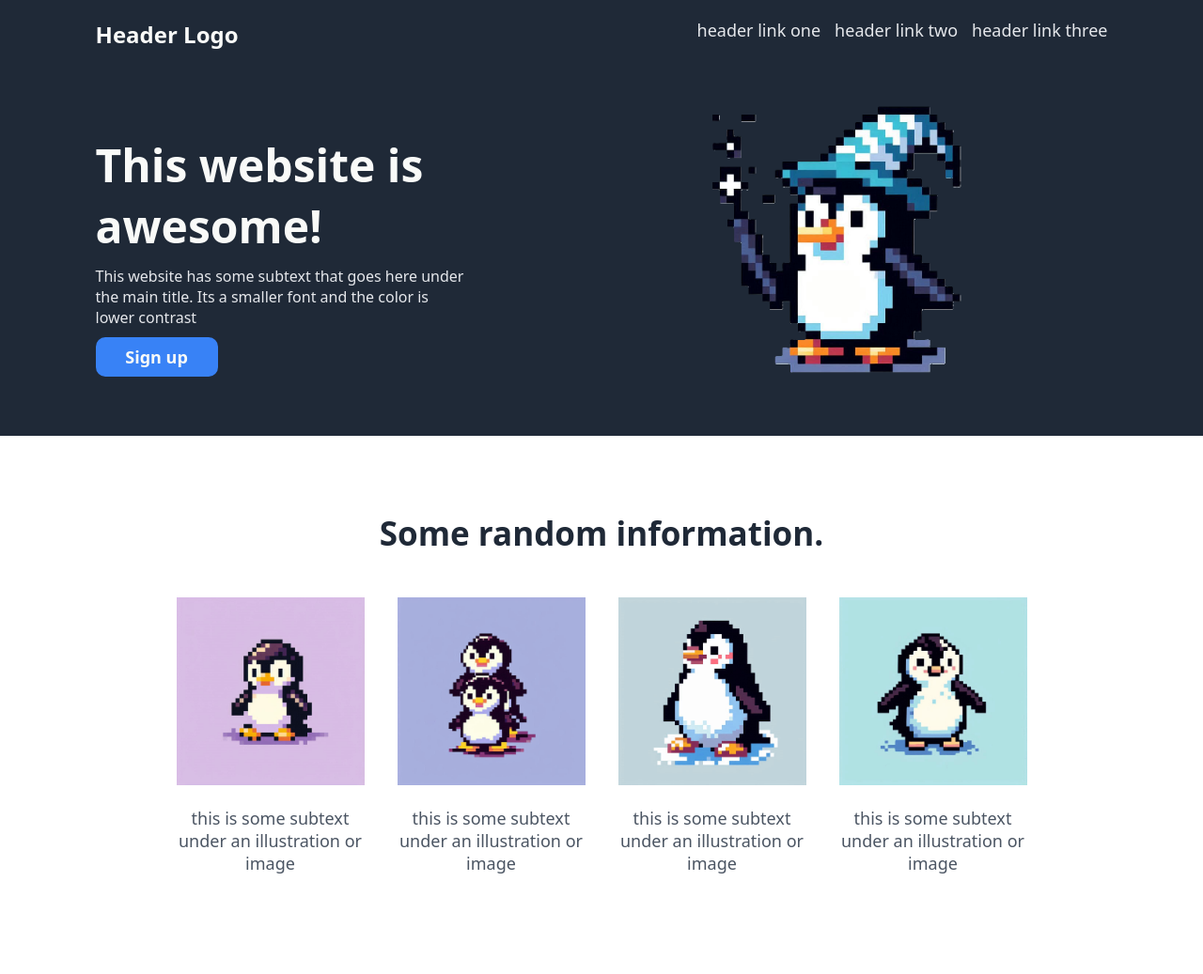
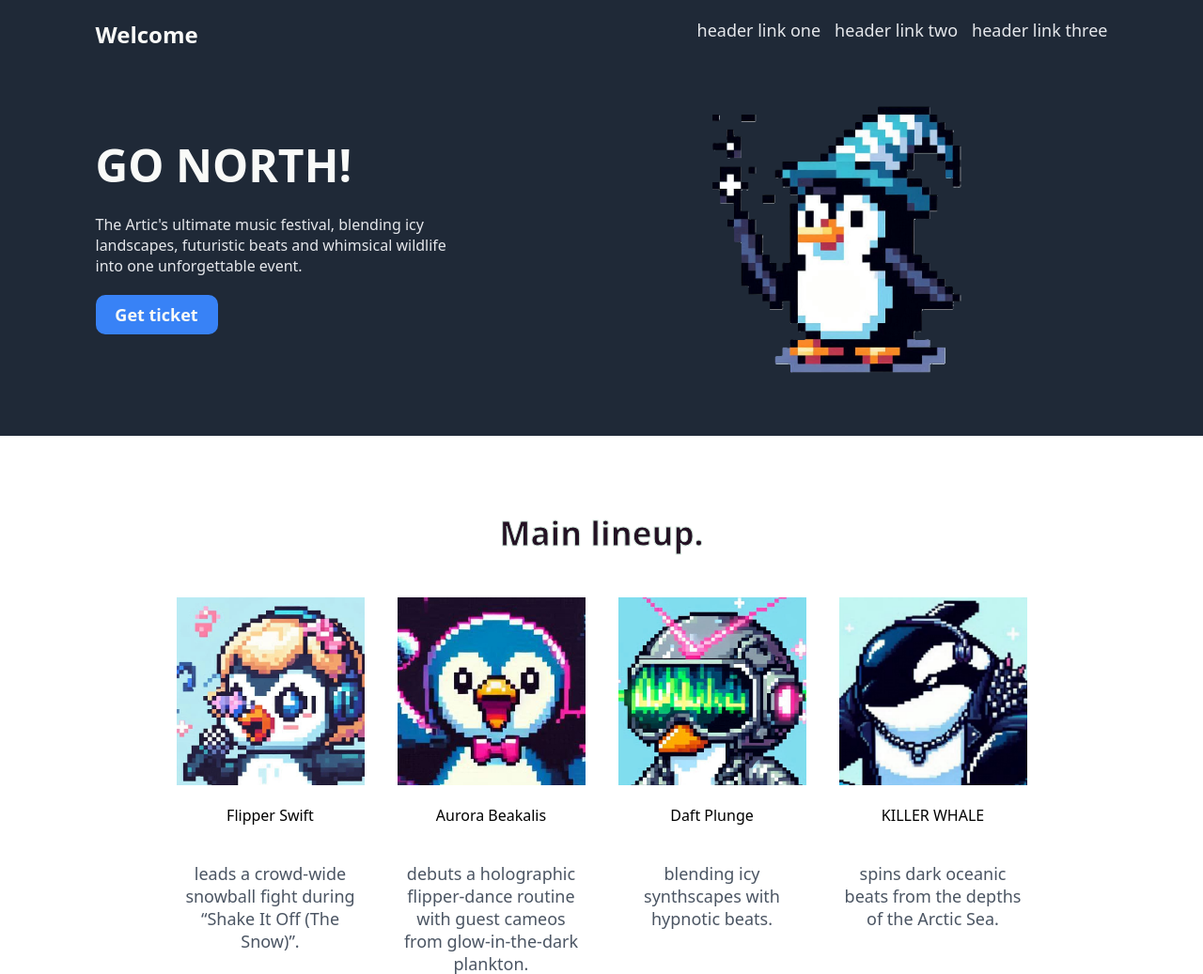
Before and after one commit to Brsukword/Project-Landing-Page, a plain HTML site: page index.html in a window 1280 px wide. Shown: the top 1037 px of the page at 94% size. Drawn offline with Linux system fonts and the light colour scheme.

Commit message:
new images and a new theme has been added to the page

```diff
--- a/index.html
+++ b/index.html
@@ -7,13 +7,16 @@
     <title>Awesome Webpage</title>
 </head>
 <body>
+    <div>
+
+    </div>
     <div style="display: flex;padding: 10px; gap: 180px; justify-content: center; background-color: #1f2937;">
         <div class="title">
-        <h2>Header Logo</h2>
+        <h2>Welcome</h2>
         <div class="subdivision">
-            <h1>This website is awesome!</h1>
-            <div class="Mid">This website has some subtext that goes here under the main title. Its a smaller font and the color is lower contrast</title></div>
-            <button>Sign up</button>
+            <h1>GO NORTH!</h1>
+            <div class="Mid">The Artic's ultimate music festival, blending icy landscapes, futuristic beats and whimsical wildlife into one unforgettable event.</title></div>
+            <button>Get ticket</button>
 
         </div>
 
@@ -29,24 +32,28 @@
     </div>
 
     <div class="info">
-        <h3>Some random information.</h3>
+        <h3>Main lineup.</h3>
         <div class="subinfo">
             <div class="subdivision2">
-                <img class="size"      alt="block1" src="images/OIG4.jpeg">
-                <p class="size">this is some subtext under an illustration or image</p>
+                <img class="size"      alt="block1" src="images/Penguin1.jpg">
+                <p>Flipper Swift</p>
+                <p style="height: 50px;" class="size">leads a crowd-wide snowball fight during “Shake It Off (The Snow)”.</p>
 
             </div>
             <div class="subdivision2">
-                <img class="size"      alt="block2" src="images/OIG1.jpeg">
-                <p class="size">this is some subtext under an illustration or image</p>
+                <img class="size"      alt="block2" src="images/Penguin2.jpg">
+                <p>Aurora Beakalis</p>
+                <p style="height: 50px;" class="size">debuts a holographic flipper-dance routine with guest cameos from glow-in-the-dark plankton.</p>
             </div>
             <div class="subdivision2">
-                <img class="size"      alt="block3" src="images/OIG4 (2).jpeg">
-                <p class="size">this is some subtext under an illustration or image</p>
+                <img class="size"      alt="block3" src="images/Penguin3.jpg">
+                <p>Daft Plunge</p>
+                <p style="height: 50px;" class="size">blending icy synthscapes with hypnotic beats.</p>
             </div>
             <div class="subdivision2">
-                <img class="size"      alt="block4" src="images/OIG4 (3).jpeg">
-                <p class="size">this is some subtext under an illustration or image</p>
+                <img class="size"      alt="block4" src="images/Untitled design.png">
+                <p>KILLER WHALE</p>
+                <p style="height: 50px;" class="size">spins dark oceanic beats from the depths of the Arctic Sea.</p>
             </div>
         </div>
 
@@ -55,20 +62,20 @@
     <div style="display: flex; justify-content: center; background-color: #E5E7EB;">
         <div class="info2">
             <div class="center2">
-                this is an inspiring quote; or a testimonial from a customer. Maybe it's just filling up space, or maybe people will actually read it. who knows? All i know is that it looks nice.
+                Snow Beak • Polar Popcorn • Tundra Titans • the Marching Band • Frost&Floe • Polar Pulse • Glacial Glitch • Ice Echo • Chillwind Chorus • Subzero shred • Snowfall • Poetry • Frosted • Icepick Anthem • the Frozen Flock • Fader • Wave • Snowstorm Sounds • Iceberg Bass • Platter • Slushie Star
             </div>
-            <div style="text-align: right; font-weight: 900; font-size: larger;">-Thor, God of Thunder
+            <div style="text-align: right; font-weight: 900; font-size: larger;">and many more..
             </div>
     </div>
     </div>
     <div style="display: flex; justify-content: center;">
         <div class="info3">
             <div class="side2">
-                <h2>Call to action! It's time!</h2>
+                <h2>The North Pole is Calling!</h2>
 
-                <p>-sign up for our product by clicking that button right over there!</p>
+                <p>Grab tour ticket to GO NORTH!</p>
             </div>
-            <button class="button2">Sign up</button>
+            <button class="button2">Get ticket</button>
         </div>
     </div>
     <div class="footer">
--- a/style.css
+++ b/style.css
@@ -83,7 +83,7 @@ body {
         align-items: start;
         justify-content: center;
         flex-shrink: 0;
-        gap: 10px;
+        gap: 20px;
     }
 
 
@@ -126,11 +126,12 @@ body {
     }
 
     h3 {
-        color: #1f2937;
+        color: #241224;
         font-size: 35px;
         font-weight: 800;
         margin: 0px;
         padding: 0px;
+        -webkit-text-stroke: 1px #D4EADE;
     }
 
 
```
Also changed, not shown: images/Penguin1.jpg (added), images/Penguin2.jpg (added), images/Penguin3.jpg (added), images/Untitled design.png (added), images/_01dc386b-a50f-4167-b6bc-02aca44d6557.jpeg (added), images/_05dabc3b-b3a4-4332-80c6-fc2c403846f6.jpeg (added), images/_0b935e62-b024-4fe9-8e51-20da9d36de1e.jpeg (added), images/_14925920-c900-4324-890d-f5cca9cf009e.jpeg (added), images/_26c1652e-ba55-45f6-8746-4cd0c71b785c.jpeg (added), images/_42545eba-a91b-4055-9f54-ff240a1e20ee.jpeg (added), images/_4813141a-47f4-4325-955d-2409d251d84c.jpeg (added), images/_4b6b4870-492f-48f1-908e-416004b11dc8.jpeg (added), images/_6ee5836d-9970-47c8-93c2-5a89dcbe5b35.jpeg (added), images/_b2db0d5f-cc1f-4c4e-b3bd-5f5d601411fa.jpeg (added), 1 other file.
